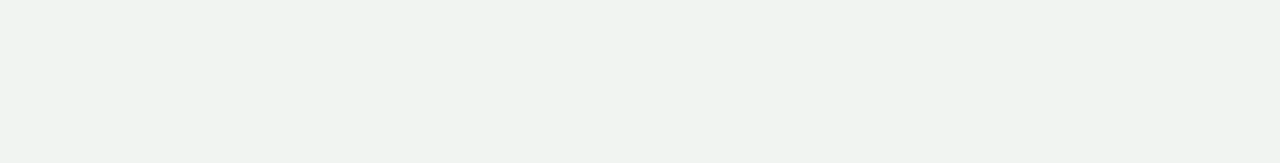
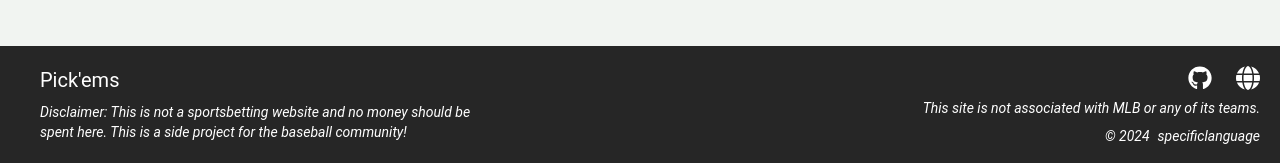
Before and after one commit to specificlanguage/pickem-react, a React (Vite) app: page /games in a window 1280 px wide. Shown: the part 938-1101 px from the top of the page. Before the commit the page ends 1000 px from the top, so only its background shows below. Built offline with nearby package versions, Linux system fonts and the light colour scheme; no server answers.

Commit message:
feat(ui): Footer
- Basic footer display showing information about the website, association with MLB

```diff
--- /dev/null
+++ b/src/components/navbar/menus/Footer.tsx
@@ -0,0 +1,37 @@
+import { FaGithub, FaGlobe } from "react-icons/fa6";
+
+export default function Footer() {
+  return (
+    <div className="bg-neutral-800 text-white pl-10 p-5 flex justify-between">
+      <div className="space-y-2">
+        <h1 className="text-xl">Pick'ems</h1>
+        <p className="italic text-sm max-w-md">
+          Disclaimer: This is not a sportsbetting website and no money should be
+          spent here. This is a side project for the baseball community!
+        </p>
+      </div>
+      <div className="space-y-2">
+        <div className="flex justify-end space-x-6">
+          <a
+            href="https://github.com/specificlanguage/pickem-react"
+            target="_blank"
+          >
+            <FaGithub size={24} />
+          </a>
+          <a href="https://speclang.dev">
+            <FaGlobe size={24} />
+          </a>
+        </div>
+        <p className="italic text-sm">
+          This site is not associated with MLB or any of its teams.
+        </p>
+        <p className="italic text-sm flex justify-end">
+          © 2024{" "}
+          <a className="ml-2" href="https://speclang.dev">
+            specificlanguage
+          </a>
+        </p>
+      </div>
+    </div>
+  );
+}
--- a/src/layouts/auth-layout.tsx
+++ b/src/layouts/auth-layout.tsx
@@ -1,5 +1,6 @@
 import MainNav from "@/components/navbar/menus/MainNav.tsx";
 import UserNav from "@/components/navbar/menus/UserNav.tsx";
+import Footer from "@/components/navbar/menus/Footer.tsx";
 
 interface AuthLayoutProps {
   children: React.ReactNode;
@@ -17,6 +18,9 @@ export default function AuthLayout({ children }: AuthLayoutProps) {
       <main className="flex-grow bg-gradient-to-br from-[#026d37] to-[#142b1c]">
         {children}
       </main>
+      <footer>
+        <Footer />
+      </footer>
     </>
   );
 }
--- a/src/layouts/games-layout.tsx
+++ b/src/layouts/games-layout.tsx
@@ -1,5 +1,6 @@
 import MainNav from "@/components/navbar/menus/MainNav.tsx";
 import UserNav from "@/components/navbar/menus/UserNav.tsx";
+import Footer from "@/components/navbar/menus/Footer.tsx";
 
 interface GamesLayoutProps {
   children: React.ReactNode;
@@ -14,7 +15,10 @@ export default function GamesLayout({ children }: GamesLayoutProps) {
           <UserNav />
         </div>
       </header>
-      <main className="flex-grow dark:bg-black my-6">{children}</main>
+      <main className="flex-grow dark:bg-black py-4">{children}</main>
+      <footer>
+        <Footer />
+      </footer>
     </>
   );
 }
```
